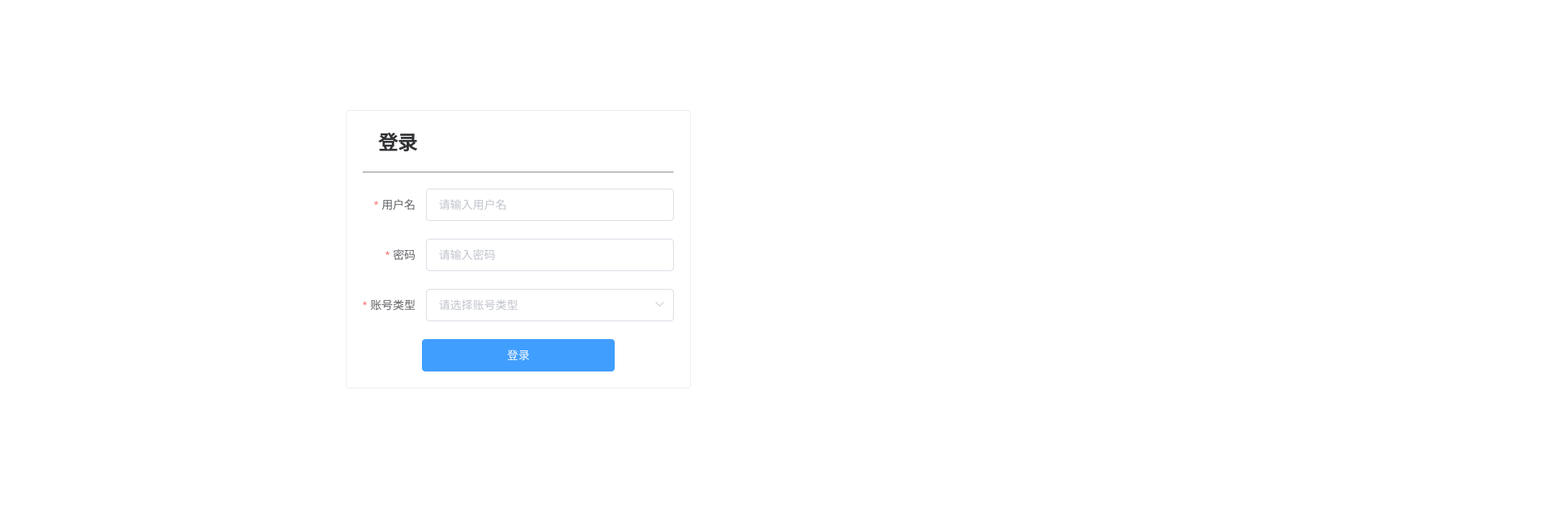
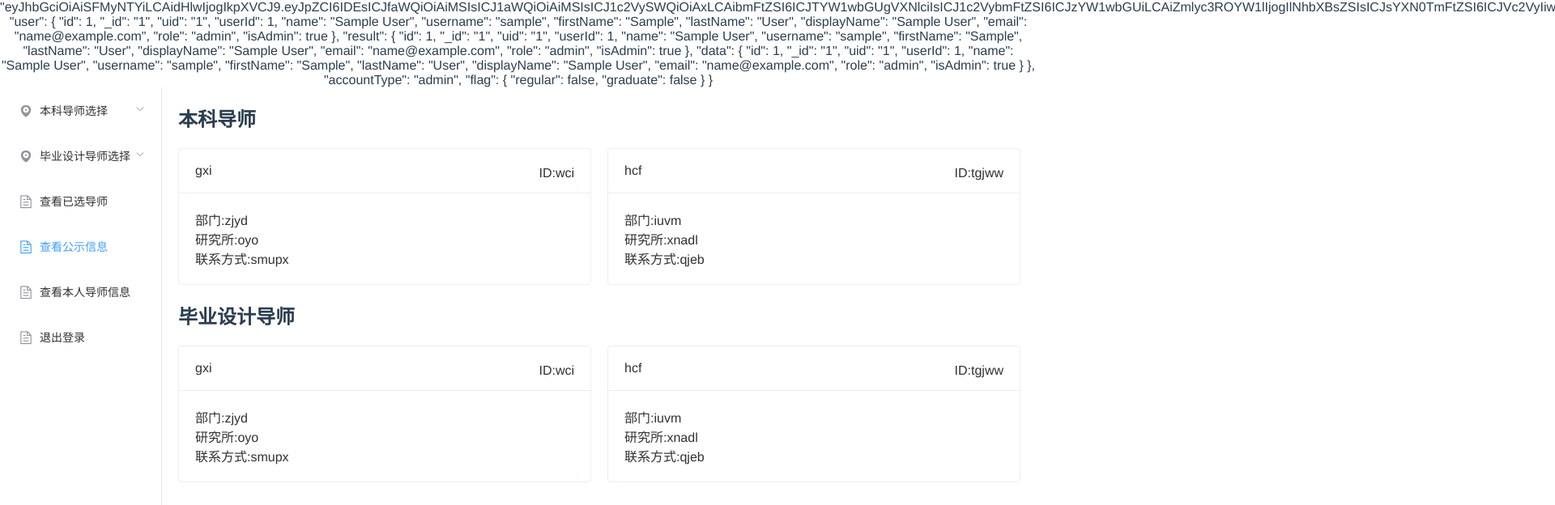
Before and after one commit to Tutor-two-way-selection/Tutor-selection-frontend, a Vue app: page /#/student/publicly in a window 1280 px wide. Before the commit this address led to /#/login. Shown: the part 112-736 px from the top of the page at 81% size, 1920 px wide, since content can reach past the window. Built offline with nearby package versions, Linux system fonts and the light colour scheme; sample sign-in values are in the browser's storage.

Commit message:
teacherLogin

```diff
--- a/src/App.vue
+++ b/src/App.vue
@@ -4,12 +4,17 @@
       <router-link to="/">Home</router-link> |
       <router-link to="/about">About</router-link>
     </div> -->
-    <!-- {{JSON.parse(window.sessionStorage.getItem('student'))}} -->
     <div v-if="this.$store.state.student">
       {{this.$store.state.student.stuId}}
       <hr>
-      {{this.$store.state}}
+      {{this.$store.state.student}}
     </div>
+    <div v-if="this.$store.state.teacher">
+      {{this.$store.state.teacher.teaId}}
+      <hr>
+      {{this.$store.state.teacher}}
+    </div>
+    {{this.$store.state}}
     <router-view />
   </div>
 </template>
@@ -45,12 +50,14 @@ a {
 <script>
 export default {
   created () {
-    var accountType = 'student'
-    var json = window.sessionStorage.getItem(accountType)
+    var accountType = this.$store.state.accountType
+    var json = window.sessionStorage.getItem(accountType + '-tsf')
     console.log('app created', json)
-    if (window.sessionStorage.getItem(accountType)) {
-      console.log(JSON.parse(window.sessionStorage.getItem(accountType)))
-      this.$store.commit('Flash_Flag')
+    if (window.sessionStorage.getItem(accountType + '-tsf')) {
+      console.log(JSON.parse(window.sessionStorage.getItem(accountType + '-tsf')))
+      if (accountType === 'student') {
+        this.$store.commit('Flash_Flag')
+      }
     } else {
       this.$router.push('/login')
     }
@@ -58,6 +65,15 @@ export default {
   computed: {
     listenStudent () {
       return this.$store.state.student
+    },
+    listenTeacher () {
+      return this.$store.state.teacher
+    },
+    listenAdmin () {
+      return this.$store.state.admin
+    },
+    listenAccountType () {
+      return this.$store.state.accountType
     }
   },
   watch: {
@@ -68,6 +84,27 @@ export default {
         this.$store.commit('Flash_Flag')
       },
       deep: true// 对象内部的属性监听，也叫深度监听
+    },
+    listenTeacher: {
+      handler: function (val, oldval) {
+        console.log('listenTeacher')
+        this.$store.commit('UPDATE_Session')
+      },
+      deep: true// 对象内部的属性监听，也叫深度监听
+    },
+    listenAdmin: {
+      handler: function (val, oldval) {
+        console.log('listenAdmin')
+        this.$store.commit('UPDATE_Session')
+      },
+      deep: true// 对象内部的属性监听，也叫深度监听
+    },
+    listenAccountType: {
+      handler: function (val, oldval) {
+        console.log('listenAccountType')
+        this.$store.commit('UPDATE_AccountType')
+      },
+      deep: true// 对象内部的属性监听，也叫深度监听
     }
   }
 
--- a/src/components/LoginComponent.vue
+++ b/src/components/LoginComponent.vue
@@ -109,10 +109,11 @@ export default {
               this.studentLogin()
               break
             case 'teacher':
-              this.$router.push('/student')
+              // this.$router.push('/student')
+              this.teacherLogin()
               break
             case 'keeper':
-              this.$router.push('/student')
+              this.adminLogin()
               break
           }
         } else {
@@ -132,6 +133,7 @@ export default {
         stuPass: this.form.password
       }).then(response => {
         if (response.data.success) {
+          this.$store.commit('setAccountType', 'student')
           this.$store.commit('setStudentId', that.form.name)
           this.$store.commit('LoadStudent', { next: () => {
             this.$router.push('/student')
@@ -143,6 +145,29 @@ export default {
       }).catch(err => {
         console.log(err)
       })
+    },
+    teacherLogin () {
+      console.log({
+        stuNum: this.form.name,
+        stuPass: this.form.password
+      })
+      var that = this
+      this.axios.post('/teacher/login', {
+        stuNum: this.form.name,
+        stuPass: this.form.password
+      }).then(response => {
+        if (response.data.success) {
+          this.$store.commit('setAccountType', 'teacher')
+          this.$store.commit('setTeacherId', that.form.name)
+          this.$router.push('/teacher')
+        } else {
+          // 密码错误
+        }
+      }).catch(err => {
+        console.log(err)
+      })
+    },
+    adminLogin () {
     }
   }
 }
--- a/src/main.js
+++ b/src/main.js
@@ -3,7 +3,6 @@ import App from './App.vue'
 import router from './router'
 import axios from 'axios'
 import VueAxios from 'vue-axios'
-
 import ElementUI from 'element-ui'
 import 'element-ui/lib/theme-chalk/index.css'
 import store from './store'
--- a/src/mock.js
+++ b/src/mock.js
@@ -250,6 +250,21 @@ Mock.mock('/student/login', {
     'search': 'xnadl',
     'contact': 'qjeb'
   }
+}).mock('/student/publicly', {
+  firstChoice: {
+    'id': 'wci',
+    'name': 'gxi',
+    'department': 'zjyd',
+    'search': 'oyo',
+    'contact': 'smupx'
+  },
+  secondChoice: {
+    'id': 'tgjww',
+    'name': 'hcf',
+    'department': 'iuvm',
+    'search': 'xnadl',
+    'contact': 'qjeb'
+  }
 })
   .mock('/student/mytutor', {
     'id': 'tgjww',
@@ -257,4 +272,7 @@ Mock.mock('/student/login', {
     'department': 'iuvm',
     'search': 'xnadl',
     'contact': 'qjeb'
+  }).mock('/teacher/login', {
+    'success|1-0': true,
+    'passChanged|10-1': true
   })
--- a/src/router/index.js
+++ b/src/router/index.js
@@ -2,12 +2,16 @@ import Vue from 'vue'
 import VueRouter from 'vue-router'
 import Index from '../views/Index.vue'
 import Login from '../views/Login.vue'
+
 import Student from '../views/Student.vue'
 import Regular from '../views/student/Regular.vue'
 import Graduate from '../views/student/Graduate.vue'
 import SelectedTutor from '../views/student/SelectedTutor.vue'
 import Publicly from '../views/student/Publicly.vue'
 import MyTutor from '../views/student/MyTutor.vue'
+
+import Teacher from '../views/Teacher.vue'
+import TeachInfo from '../views/teacher/TeachInfo.vue'
 
 import NecessaryInfo from '../components/NecessaryInfo.vue'
 import ChooseTutor from '../components/ChooseTutor.vue'
@@ -83,7 +87,21 @@ const routes = [
       component: MyTutor
     }
     ]
+  },
+  {
+    path: '/teacher',
+    name: 'teacher',
+    component: Teacher,
+    children: [{
+      path: '/',
+      redirect: 'teachInfo'
+    }, {
+      path: 'teachInfo',
+      component: TeachInfo
+    }
+    ]
   }
+
 ]
 
 const router = new VueRouter({
--- a/src/store/index.js
+++ b/src/store/index.js
@@ -5,7 +5,10 @@ Vue.use(Vuex)
 
 export default new Vuex.Store({
   state: {
-    student: window.JSON.parse(window.sessionStorage.getItem('student')) || {},
+    student: window.JSON.parse(window.sessionStorage.getItem('student-tsf')) || {},
+    teacher: window.JSON.parse(window.sessionStorage.getItem('teacher-tsf')) || {},
+    admin: window.JSON.parse(window.sessionStorage.getItem('admin-tsf')) || {},
+    accountType: window.JSON.parse(window.sessionStorage.getItem('accountType-tsf')) || '',
     flag: {
       regular: false,
       graduate: false
@@ -14,17 +17,57 @@ export default new Vuex.Store({
   mutations: {
     UPDATE_Session: state => {
       console.log(
-        'UPDATE_Session',
-        window.JSON.stringify(state.student)
+        'UPDATE_Session'
+      )
+      window.sessionStorage.setItem('student-tsf', null)
+      window.sessionStorage.setItem('teacher-tsf', null)
+      window.sessionStorage.setItem('admin-tsf', null)
+      if (state.accountType === 'student') {
+        window.sessionStorage.setItem(
+          'student-tsf',
+          window.JSON.stringify(state.student)
+        )
+      } else if (state.accountType === 'teacher') {
+        window.sessionStorage.setItem(
+          'teacher-tsf',
+          window.JSON.stringify(state.teacher)
+        )
+      } else if (state.accountType === 'admin') {
+        window.sessionStorage.setItem(
+          'admin-tsf',
+          window.JSON.stringify(state.admin)
+        )
+      }
+    },
+    UPDATE_AccountType: state => {
+      console.log(
+        'UPDATE_Session'
       )
       window.sessionStorage.setItem(
-        'student',
-        window.JSON.stringify(state.student)
+        'accountType-tsf',
+        window.JSON.stringify(state.accountType)
       )
+      switch (state.accountType) {
+        case 'student':
+          state.teacher = {}
+          state.admin = {}
+          break
+        case 'teacher':
+          state.student = {}
+          state.admin = {}
+          break
+        case 'admin':
+          state.student = {}
+          state.teacher = {}
+          break
+      }
     },
     LOGOUT: state => {
       // 登出的时候要清除用户名
       state.student = {}
+      state.teacher = {}
+      state.admin = {}
+      state.accountType = ''
       state.flag = {
         regular: false,
         graduate: false
@@ -38,25 +81,15 @@ export default new Vuex.Store({
     setStudentId (state, id) {
       Vue.set(state.student, 'stuId', id)
     },
+    setTeacherId (state, id) {
+      Vue.set(state.teacher, 'teaId', id)
+    },
+    setAccountType (state, arg) {
+      state.accountType = arg
+    },
     LoadStudent (state, args) {
       if (args.id || state.student.stuId) {
         console.log('LoadStudent')
-        // axios
-        //   .post('/student/information2', {
-        //     id: state.stuId
-        //   })
-        //   .then(response => {
-        //     // 不知道为什么,state.student[key] = response.data[key]会使watch监听失效
-        //     // state.student = response.data
-        //     Vue.set(
-        //       state.student,
-        //       'tutorTypeList',
-        //       response.data['tutorTypeList']
-        //     )
-        //     Vue.set(state.student, 'regular', response.data['regular'])
-        //     Vue.set(state.student, 'graduate', response.data['graduate'])
-        //     next()
-        //   })
         Vue.set(
           state.student,
           'tutorTypeList',
--- /dev/null
+++ b/src/views/Teacher.vue
@@ -0,0 +1,59 @@
+<template>
+  <div style="text-align:left">
+    <el-container>
+      <el-aside width="200px">
+        <!-- <el-radio-group v-model="isCollapse" style="margin-bottom: 20px;">
+          <el-radio-button :label="false">展开</el-radio-button>
+          <el-radio-button :label="true">收起</el-radio-button>
+        </el-radio-group> -->
+        <el-menu :default-active="defaultActive" class="el-menu-vertical-demo" @open="handleOpen" @close="handleClose" :collapse="isCollapse" style="text-align: left;" router>
+          <!-- {{defaultActive}} -->
+          <el-menu-item index="/teacher/teachInfo">
+            <i class="el-icon-document"></i>
+            <span slot="title">修改个人信息</span>
+          </el-menu-item>
+          <el-menu-item @click="quit">
+            <i class="el-icon-document"></i>
+            <span slot="title">退出登录</span>
+          </el-menu-item>
+        </el-menu>
+      </el-aside>
+      <el-main>
+        <router-view />
+      </el-main>
+    </el-container>
+  </div>
+</template>
+
+<style>
+.el-menu-vertical-demo:not(.el-menu--collapse) {
+  /* width: 200px; */
+  min-height: 90vh;
+}
+</style>
+<script>
+export default {
+  data () {
+    return {
+      isCollapse: false
+    }
+  },
+  methods: {
+    handleOpen (key, keyPath) {
+      console.log(key, keyPath)
+    },
+    handleClose (key, keyPath) {
+      console.log(key, keyPath)
+    },
+    quit () {
+      this.$router.push('/')
+      this.$store.commit('LOGOUT')
+    }
+  },
+  computed: {
+    defaultActive () {
+      return this.$route.path.split('#').reverse()[0]
+    }
+  }
+}
+</script>
--- a/src/views/student/Publicly.vue
+++ b/src/views/student/Publicly.vue
@@ -0,0 +1,80 @@
+<template>
+  <div>
+    <h2 v-if="regularTutor">本科导师</h2>
+    <el-row :gutter="20">
+      <el-col
+        :xs="24"
+        :sm="24"
+        :md="12"
+        :lg="12"
+        :xl="12"
+      >
+        <TutorInfo :tutor="regularTutor.firstChoice" />
+      </el-col>
+      <el-col
+        :xs="24"
+        :sm="24"
+        :md="12"
+        :lg="12"
+        :xl="12"
+      >
+        <TutorInfo :tutor="regularTutor.secondChoice" />
+      </el-col>
+    </el-row>
+
+    <h2 v-if="graduateTutor">毕业设计导师</h2>
+    <el-row :gutter="20">
+      <el-col
+        :xs="24"
+        :sm="24"
+        :md="12"
+        :lg="12"
+        :xl="12"
+      >
+        <TutorInfo :tutor="graduateTutor.firstChoice" />
+      </el-col>
+      <el-col
+        :xs="24"
+        :sm="24"
+        :md="12"
+        :lg="12"
+        :xl="12"
+      >
+        <TutorInfo :tutor="graduateTutor.secondChoice" />
+      </el-col>
+    </el-row>
+  </div>
+</template>
+<script>
+import TutorInfo from '../../components/TutorInfo'
+export default {
+  data () {
+    return {
+      regularTutor: {},
+      graduateTutor: {}
+    }
+  },
+  components: {
+    TutorInfo
+  },
+  created () {
+    this.axios.post('/student/publicly', {
+      stuID: this.$store.state.student.stuId,
+      type: 'regular'
+    }).then(res => {
+      this.regularTutor = res.data
+    })
+    this.axios.post('/student/publicly', {
+      stuID: this.$store.state.student.stuId,
+      type: 'graduate'
+    }).then(res => {
+      this.graduateTutor = res.data
+    })
+  }
+}
+</script>
+<style lang="scss" scoped>
+h2 {
+  margin-bottom: 20px;
+}
+</style>
```
Also changed, not shown: src/views/Student.vue (+3 -17 lines), src/views/teacher/TeachInfo.vue (added).
